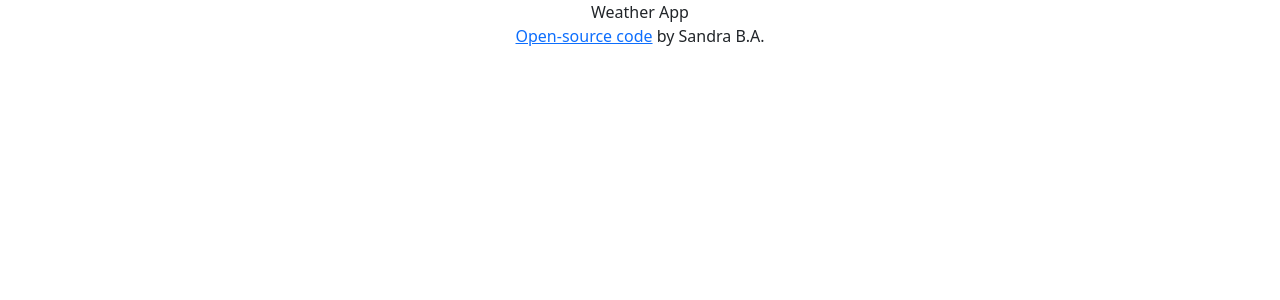
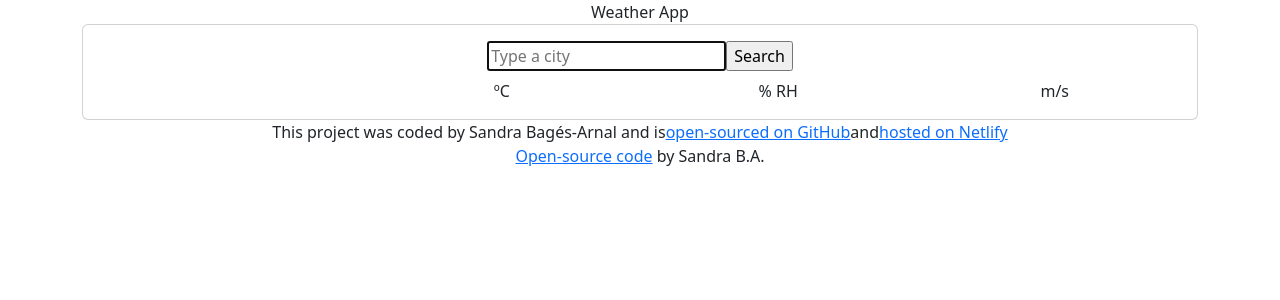
Before and after one commit to sanbaar/react-weather-app-project, a React (Create React App) app: page / in a window 1280 px wide. Shown: the top 300 px of the page. Built offline with nearby package versions, Linux system fonts and the light colour scheme.

Commit message:
Added html

```diff
--- a/src/App.js
+++ b/src/App.js
@@ -1,9 +1,11 @@
 import "./App.css";
+import Weather from "./Weather";
 
 export default function App() {
   return (
     <div className="App container">
       Weather App
+      <Weather />
       <footer>
         <a
           href="https://github.com/sanbaar/react-weather-app-project.git"
--- /dev/null
+++ b/src/Weather.js
@@ -0,0 +1,73 @@
+import "./Weather.css";
+
+export default function Weather() {
+  return (
+    <body>
+      {" "}
+      <div className="card">
+        <div className="card-body">
+          <form id="search-city">
+            <input
+              type="text"
+              placeholder="Type a city"
+              id="city-input"
+              autofocus="on"
+            />
+            <input type="submit" value="Search" id="search-button" />
+          </form>
+
+          <h1></h1>
+          <div className="current-date" id="date"></div>
+          <div className="description"></div>
+          <div className="row current-day-parameters">
+            <div className="col-3">
+              <img src="" alt="" id="icon" />
+            </div>
+            <div className="col-3 temp-rain-wind">
+              <i
+                className="fa-solid fa-temperature-quarter trw-icon"
+                alt="Current temperature"
+              ></i>
+              <span id="main-temperature"> </span>
+
+              <span className="trw-units">ºC </span>
+            </div>
+            <div className="col-3 temp-rain-wind">
+              <i
+                className="fa-light fa-droplet-percent trw-icon"
+                alt="humidity"
+              ></i>
+              <span id="main-humidity"></span>
+              <span class="trw-units">% RH</span>
+            </div>
+            <div className="col-3 temp-rain-wind">
+              <i className="fa-solid fa-wind trw-icon" alt="Wind speed"></i>
+              <span id="main-wind"></span>
+              <span className="trw-units">m/s</span>
+            </div>
+          </div>
+
+          <div className="weather-forecast"></div>
+        </div>
+      </div>
+      <div className="open-source-code">
+        This project was coded by Sandra Bagés-Arnal and is
+        <a
+          href="https://github.com/sanbaar/weather-app"
+          target="_blank"
+          rel="noreferrer"
+        >
+          open-sourced on GitHub
+        </a>
+        and
+        <a
+          href="https://euphonious-sundae-c00b2a.netlify.app/"
+          target="_blank"
+          rel="noreferrer"
+        >
+          hosted on Netlify
+        </a>
+      </div>{" "}
+    </body>
+  );
+}
```
Also changed, not shown: src/Weather.css (added).
